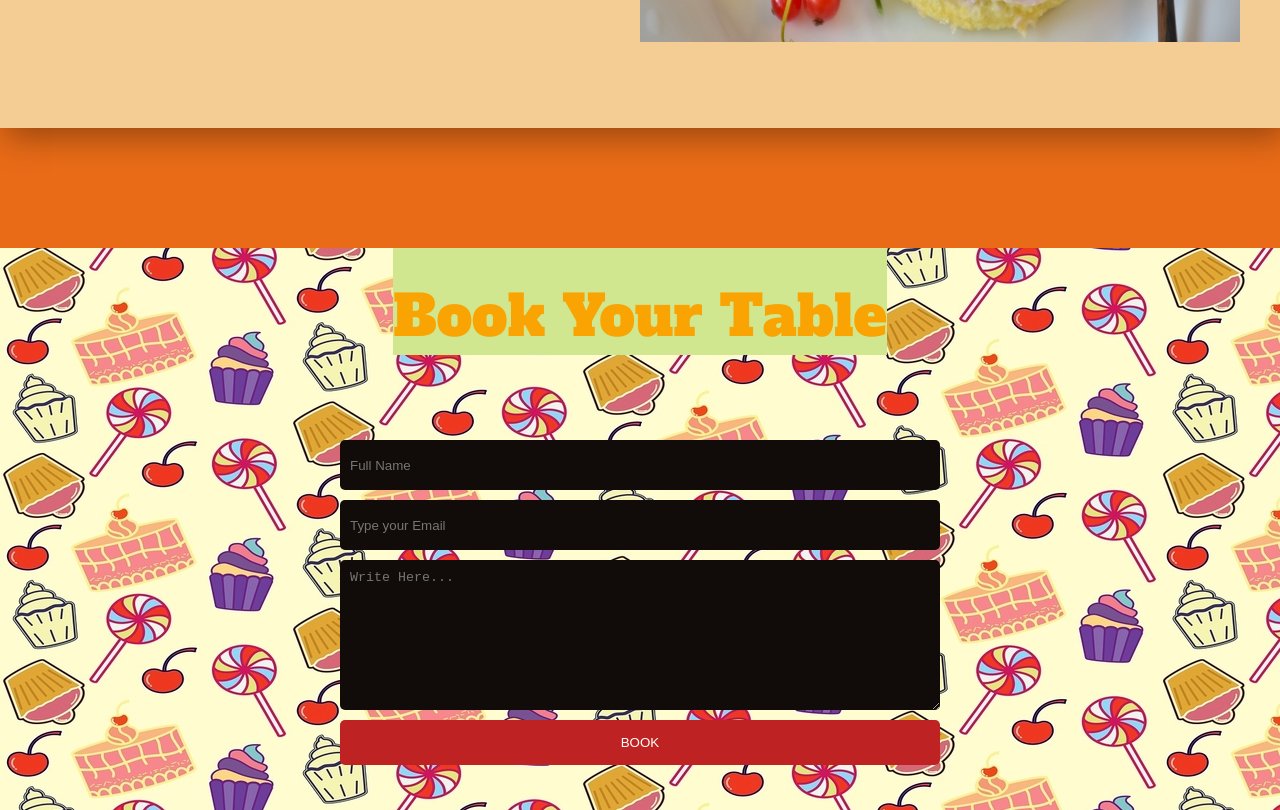
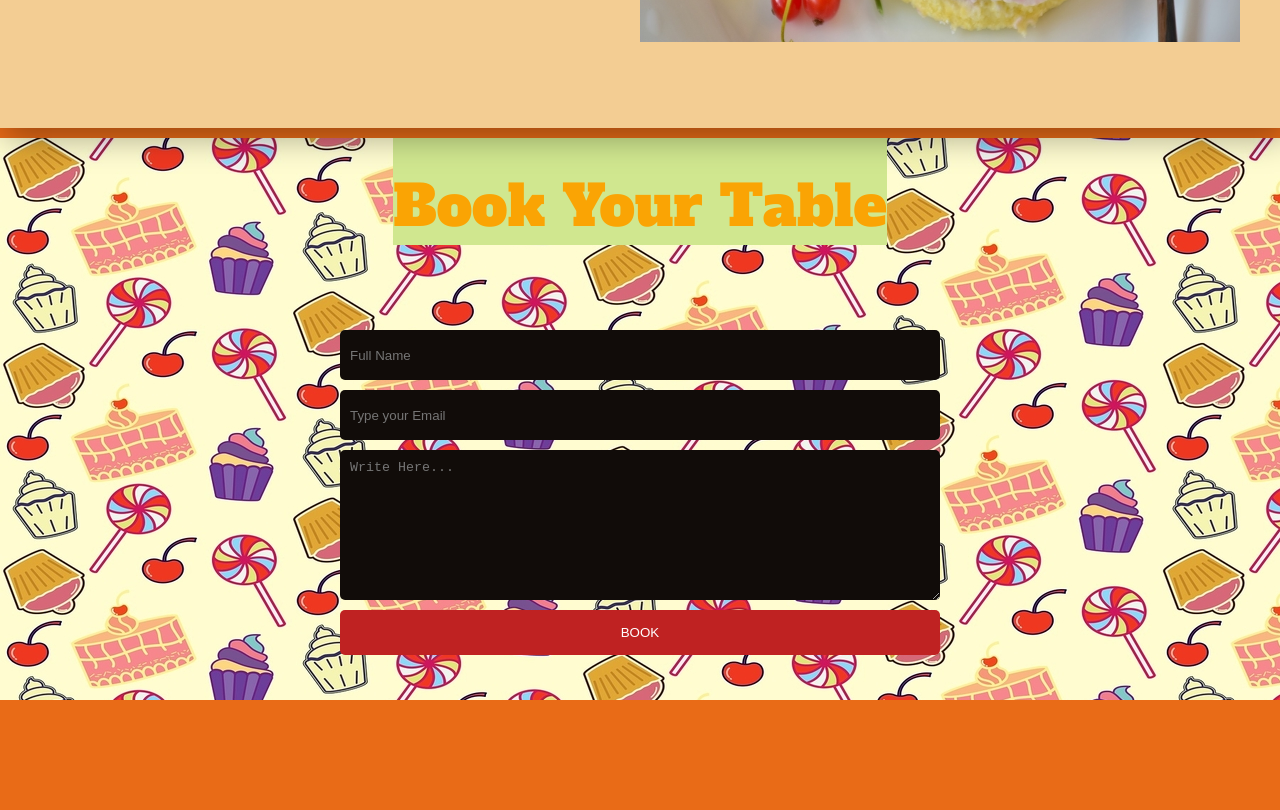
Before and after one commit to dvimukthi/website-UI, a React (Create React App) app: page / in a window 1280 px wide. Shown: the part 2500-3310 px from the top of the page. After the commit the page ends 3200 px from the top, so only its background shows below. Built offline with nearby package versions, Linux system fonts and the light colour scheme.

Commit message:
contact margin-top

```diff
--- a/src/index.css
+++ b/src/index.css
@@ -288,7 +288,7 @@ nav .menu-btn,
 }
 
 #contact{
-    margin-top: 120px;
+    margin-top: 10px;
     background-image: url(./images/footer.png);
     width:100%;
     display:flex;
```
